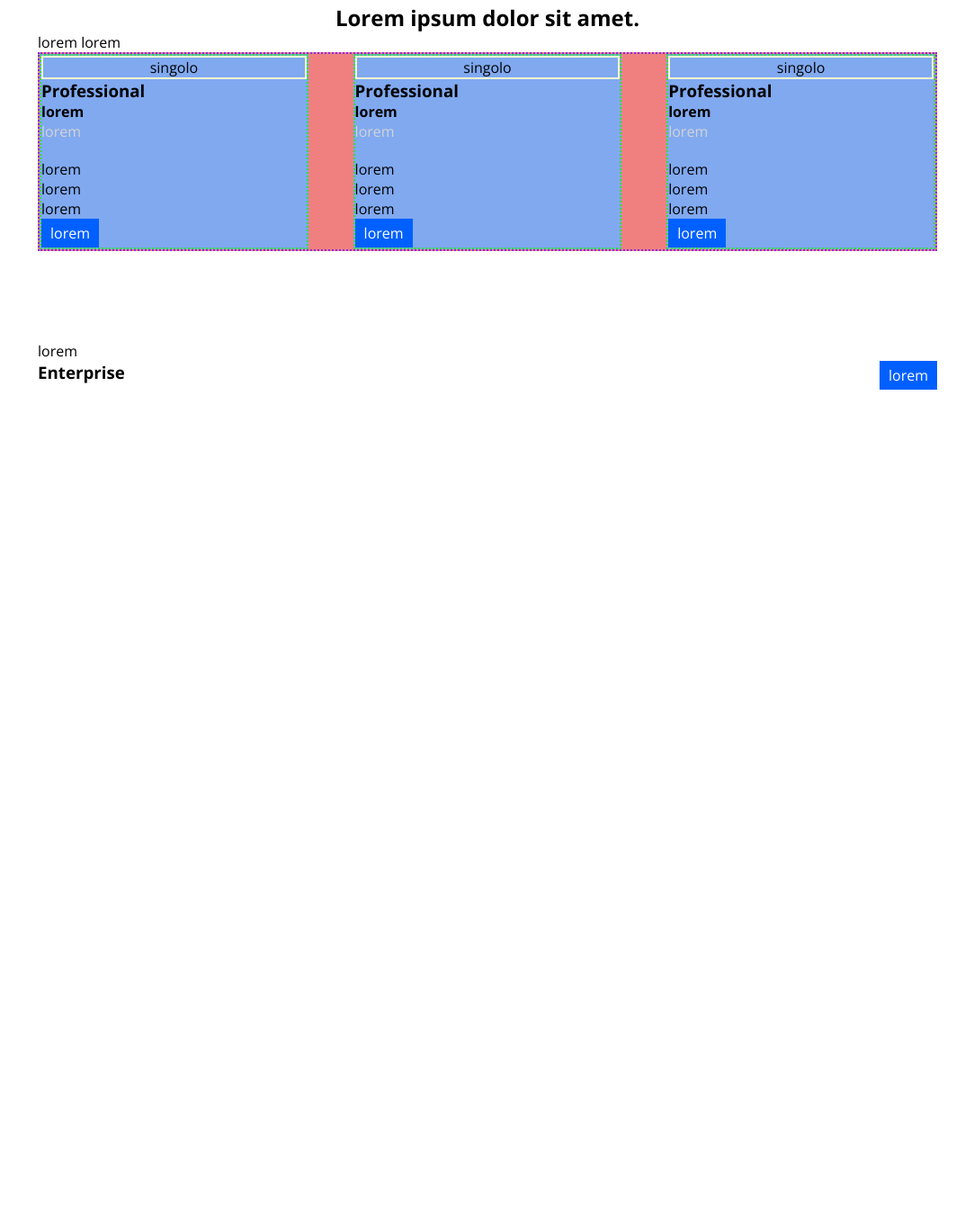
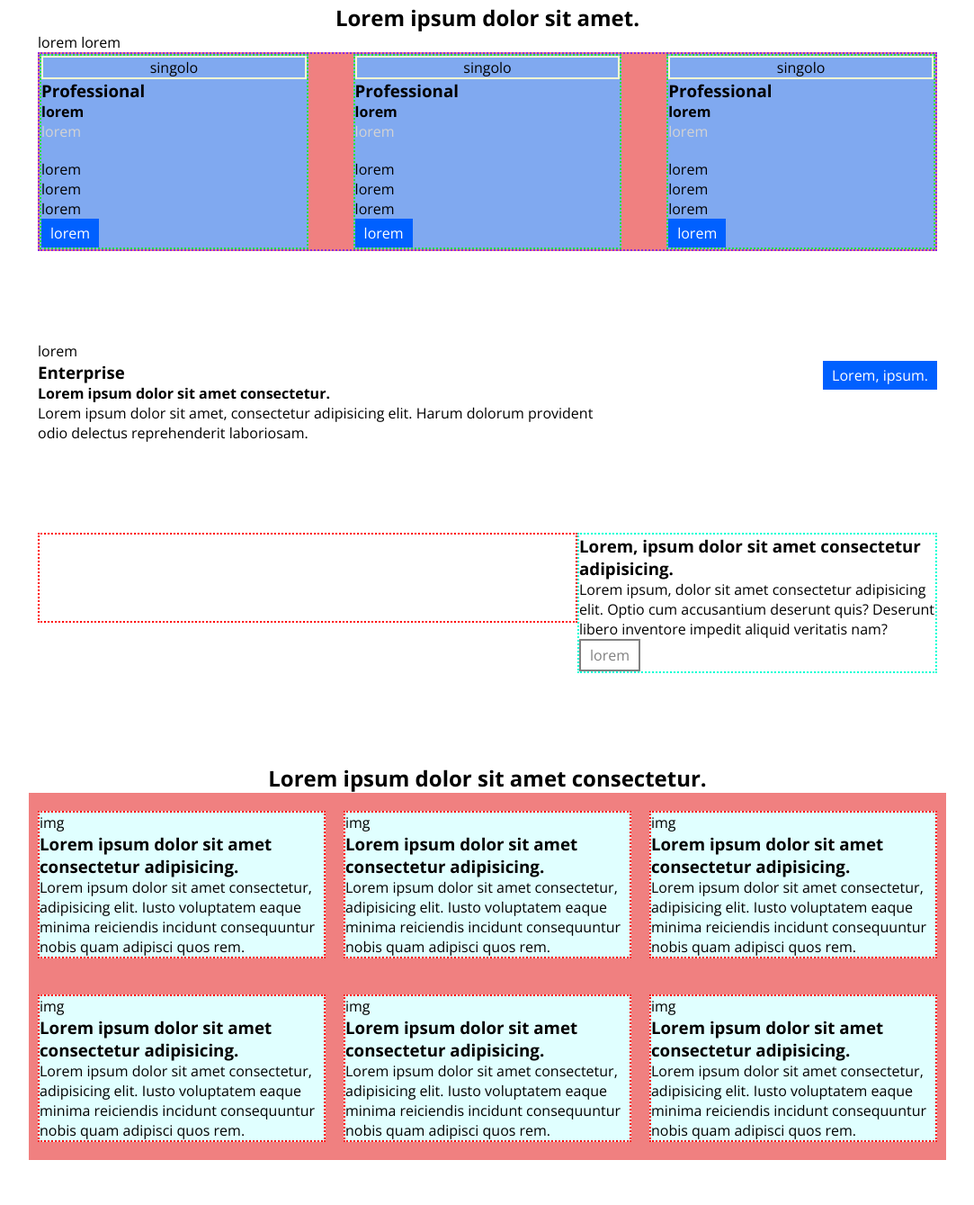
Before and after one commit to aalexebr/htmlcss-dropbox, a plain HTML site: page index.html in a window 1280 px wide. Shown: the part 384-1723 px from the top of the page at 90% size, without its empty margins (98-1181 px from the left). Before the commit the page ends 867 px from the top, so only its background shows below. Drawn offline with nearby package versions, Linux system fonts and the light colour scheme.

Commit message:
section5 structure

```diff
--- a/css/style.css
+++ b/css/style.css
@@ -95,6 +95,7 @@ h2{
 .jumbo2{
     width: calc(60%);
 }
+
 /* section2 */
 .payment-row{
     justify-content: space-between;
@@ -116,15 +117,55 @@ h2{
     color: lightgrey;
     padding-bottom: 20px;
 }
+
 /* section3 */
-.enterprise-row div h3{
-    display: inline-block;
+
+.enterprise-row h5{
+    margin: 10px 0;
 }
-.enterprise-row div .button{
+.enterprise-col1{
+    width: 65%;
+}
+.enterprise-col2{
+    width: 35%;
     text-align: right;
 }
 
-.enterprise-row .flex{
-    justify-content: space-between;
+/* section4 */
+.col1{
+    width: 60%;
+}
+.col2{
+    width: 40%;
+}
+.debug .col1{
+    border: 2px dotted red;
+    height: 100px;
+}
+.debug .col2{
+    border: 2px dotted rgb(0, 255, 213);
+
+}
+.col2 > .button{
+    background-color: white;
+    border: 2px solid grey;
+    color: grey;
+}
+
+/* section5 */
+.col-dropboxbusiness{
+    margin: 0 -10px;
+}
+.row-dropboxbusiness{
+    width: calc((100% / 3) - 20px);
+    margin: 20px 10px;
+}
+.debug .row-dropboxbusiness{
+    border: 2px dotted red;
+
+    background-color: lightcyan;
+}
+.debug .col-dropboxbusiness{
+    background-color: lightcoral;
 }
 /* FOOTER */
--- a/index.html
+++ b/index.html
@@ -52,7 +52,7 @@
     </header>
     <!--  -->
     <main>
-
+        <!-- section1 -->
         <section class="jumbotron">
             <div class="container-wide">
                 <h1>
@@ -74,7 +74,7 @@
                 </div>
             </div>
         </section>
-        <!--  -->
+        <!-- section2 -->
         <section>
             <div class="container-small">
                 <h2>
@@ -166,20 +166,126 @@
                 </div>
             </div>
         </section>
-        <!--  -->
+        <!-- section3 -->
         <section>
             <div class="container-small">
                 <div class="payment-desc">
                     lorem
                 </div>
-                <div class="enterprise-row">
-                    <div class="flex">
-                        <h3>Enterprise</h3>
-
-                        <a href="" class="button">lorem</a>
+                <div class="enterprise-row flex">
+                    <div class="enterprise-col1">
+                        <h3>
+                            Enterprise
+                        </h3>
+                        <h4>
+                            Lorem ipsum dolor sit amet consectetur.
+                        </h4>
+                        <p>
+                            Lorem ipsum dolor sit amet, consectetur adipisicing elit. Harum dolorum provident odio delectus reprehenderit laboriosam.
+                        </p>
+                    </div>
+                    <div class="enterprise-col2">
+                        <a href="" class="button">Lorem, ipsum.</a>
+                    </div>
+                </div>
+            </div>
+        </section>
+        <!-- section4 -->
+        <section>
+            <div class="container-small">
+                <div class="row flex">
+                    <div class="col1">
 
                     </div>
+                    <div class="col2">
+                        <h3>
+                            Lorem, ipsum dolor sit amet consectetur adipisicing.
+                        </h3>
+                        <p>
+                            Lorem ipsum, dolor sit amet consectetur adipisicing elit. Optio cum accusantium deserunt quis? Deserunt libero inventore impedit aliquid veritatis nam?
+                        </p>
+                        <a href="" class="button">lorem</a>
+                    </div>
+                </div>
+            </div>
+        </section>
+        <!-- section5 -->
+        <section>
+            <div class="container-small">
+                <h2>
+                    Lorem ipsum dolor sit amet consectetur.
+                </h2>
+                <div class="flex col-dropboxbusiness">
+                    <div class="row-dropboxbusiness">
+                        <div>
+                            img
+                        </div>
+                        <h3>
+                            Lorem ipsum dolor sit amet consectetur adipisicing.
+                        </h3>
+                        <p>
+                            Lorem ipsum dolor sit amet consectetur, adipisicing elit. Iusto voluptatem eaque minima reiciendis incidunt consequuntur nobis quam adipisci quos rem.
+                        </p>
+                    </div>
 
+                    <div class="row-dropboxbusiness">
+                        <div>
+                            img
+                        </div>
+                        <h3>
+                            Lorem ipsum dolor sit amet consectetur adipisicing.
+                        </h3>
+                        <p>
+                            Lorem ipsum dolor sit amet consectetur, adipisicing elit. Iusto voluptatem eaque minima reiciendis incidunt consequuntur nobis quam adipisci quos rem.
+                        </p>
+                    </div>
+
+                    <div class="row-dropboxbusiness">
+                        <div>
+                            img
+                        </div>
+                        <h3>
+                            Lorem ipsum dolor sit amet consectetur adipisicing.
+                        </h3>
+                        <p>
+                            Lorem ipsum dolor sit amet consectetur, adipisicing elit. Iusto voluptatem eaque minima reiciendis incidunt consequuntur nobis quam adipisci quos rem.
+                        </p>
+                    </div>
+
+                    <div class="row-dropboxbusiness">
+                        <div>
+                            img
+                        </div>
+                        <h3>
+                            Lorem ipsum dolor sit amet consectetur adipisicing.
+                        </h3>
+                        <p>
+                            Lorem ipsum dolor sit amet consectetur, adipisicing elit. Iusto voluptatem eaque minima reiciendis incidunt consequuntur nobis quam adipisci quos rem.
+                        </p>
+                    </div>
+
+                    <div class="row-dropboxbusiness">
+                        <div>
+                            img
+                        </div>
+                        <h3>
+                            Lorem ipsum dolor sit amet consectetur adipisicing.
+                        </h3>
+                        <p>
+                            Lorem ipsum dolor sit amet consectetur, adipisicing elit. Iusto voluptatem eaque minima reiciendis incidunt consequuntur nobis quam adipisci quos rem.
+                        </p>
+                    </div>
+                    <div class="row-dropboxbusiness">
+                        <div>
+                            img
+                        </div>
+                        <h3>
+                            Lorem ipsum dolor sit amet consectetur adipisicing.
+                        </h3>
+                        <p>
+                            Lorem ipsum dolor sit amet consectetur, adipisicing elit. Iusto voluptatem eaque minima reiciendis incidunt consequuntur nobis quam adipisci quos rem.
+                        </p>
+                    </div>
                 </div>
             </div>
         </section>
```
